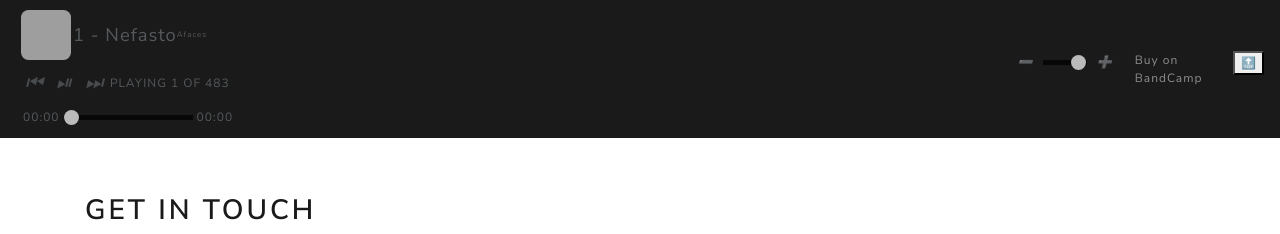
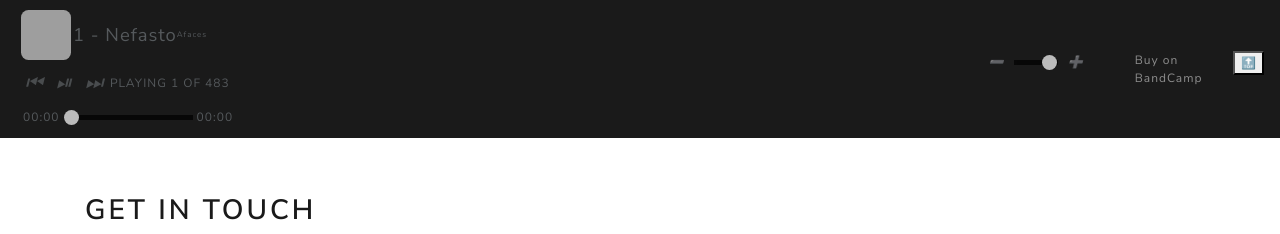
Before and after one commit to afaces/afaces.github.io, a Jekyll site: the page built from contact.md, in a window 1280 px wide. Shown: the top 234 px of the page. Built offline with Jekyll 4.4.1, drawn with Linux system fonts in a browser that asks for light colours; our own code applies the rules of GitHub Pages for plain Markdown files; grey boxes are pictures that could not be loaded.

Commit message:
UPDATED: style changes

```diff
--- a/_sass/_bootstrap_customization.scss
+++ b/_sass/_bootstrap_customization.scss
@@ -19,7 +19,7 @@ span{font-size:1.25rem;}
 // Navbar
 .navbar {
   padding: 0.5rem 0.25rem;
-  flex-wrap: flex-end;
+  flex-wrap: inherit;
 }
 
 .navbar-nav {
@@ -281,7 +281,7 @@ th {
   /*width: 75%;*/
   max-width: 350px;
   display: flex;
-  justify-content: right;
+  justify-content: left;
   align-items: center;
 }
 
```
